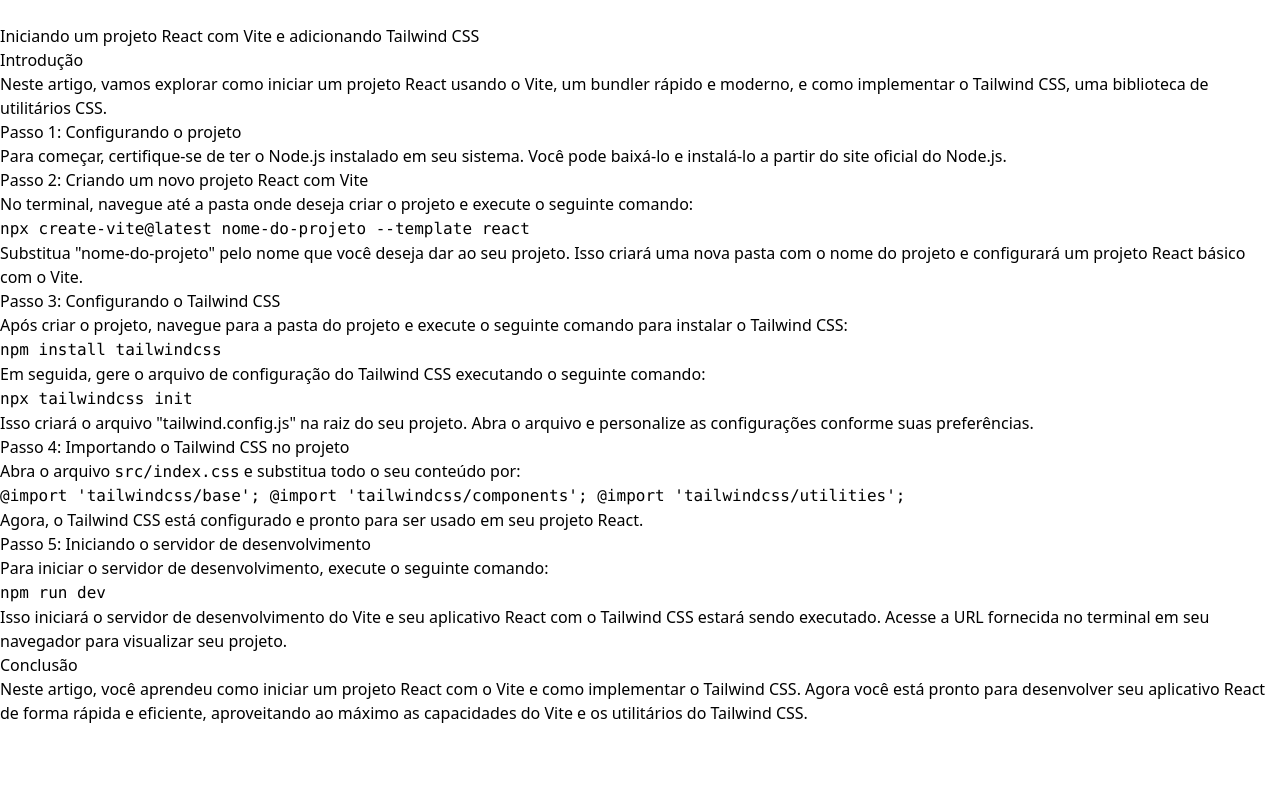
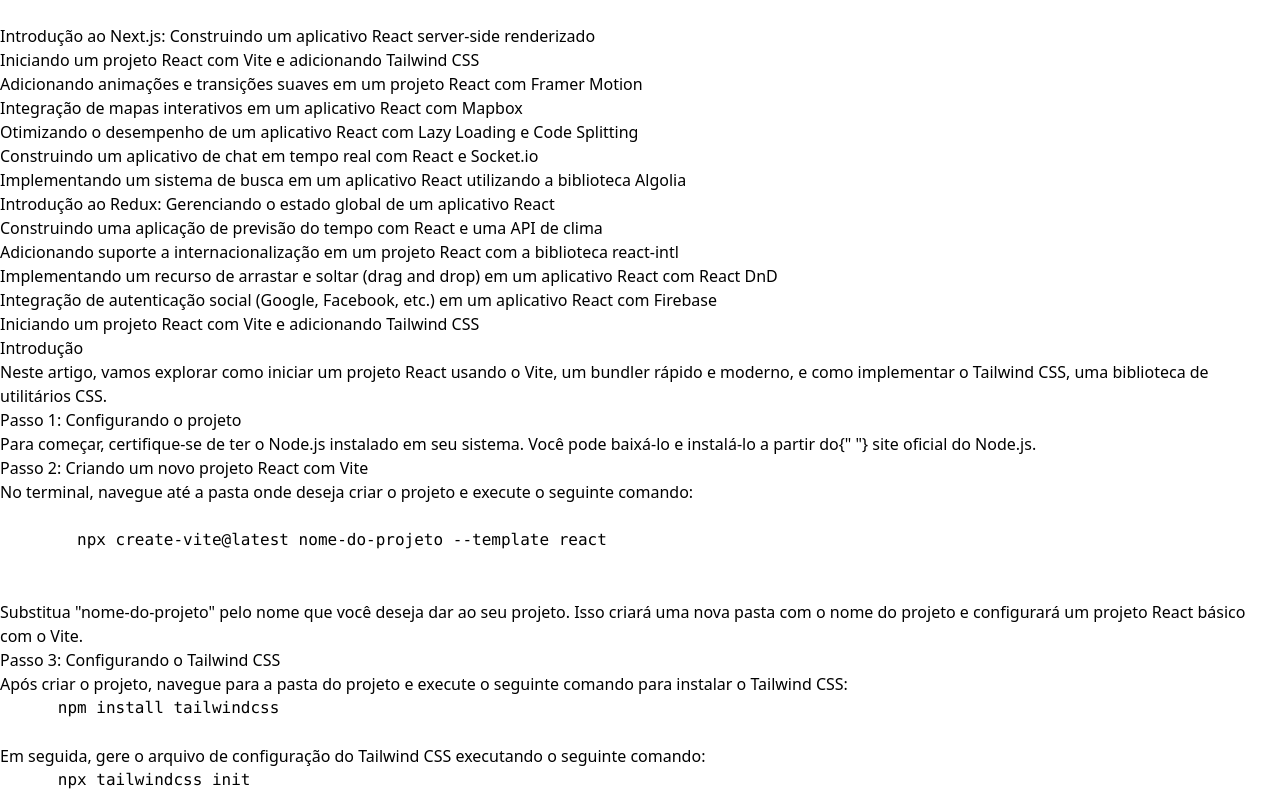
Before and after one commit to refusado/content-editor-reactjs, a React (Vite) app: page / in a window 1280 px wide. Shown: the top 800 px of the page. Built offline with nearby package versions, Linux system fonts and the light colour scheme.

Commit message:
implements tiptap editor

```diff
--- a/package.json
+++ b/package.json
@@ -10,6 +10,9 @@
     "preview": "vite preview"
   },
   "dependencies": {
+    "@tiptap/pm": "^2.0.3",
+    "@tiptap/react": "^2.0.3",
+    "@tiptap/starter-kit": "^2.0.3",
     "react": "^18.2.0",
     "react-dom": "^18.2.0"
   },
--- a/src/App.jsx
+++ b/src/App.jsx
@@ -1,114 +1,68 @@
+import Editor from "./components/Editor";
+
 export default function App() {
+  function getBgGradient() {
+    const gradients = [
+      "bg-gradient-to-r from-rose-900 via-amber-800 to-rose-400",
+      "bg-gradient-to-r from-pink-300 via-purple-300 to-indigo-400",
+      "bg-gradient-to-r from-yellow-200 via-red-500 to-fuchsia-500",
+      "bg-gradient-to-br from-violet-500 to-orange-300",
+      "bg-gradient-to-br from-red-900 via-violet-200 to-orange-500",
+      "bg-gradient-to-br from-sky-400 to-indigo-900"
+    ]
+
+    const min = 0;
+    const max = gradients.length - 1;
+    const randomPos = Math.floor(Math.random() * (max - min + 1) + min);
+
+    return gradients[randomPos];
+  }
+
+  const notes = [
+    "Introdução ao Next.js: Construindo um aplicativo React server-side renderizado",
+    "Iniciando um projeto React com Vite e adicionando Tailwind CSS",
+    "Adicionando animações e transições suaves em um projeto React com Framer Motion",
+    "Integração de mapas interativos em um aplicativo React com Mapbox",
+    "Otimizando o desempenho de um aplicativo React com Lazy Loading e Code Splitting",
+    "Construindo um aplicativo de chat em tempo real com React e Socket.io",
+    "Implementando um sistema de busca em um aplicativo React utilizando a biblioteca Algolia",
+    "Introdução ao Redux: Gerenciando o estado global de um aplicativo React",
+    "Construindo uma aplicação de previsão do tempo com React e uma API de clima",
+    "Adicionando suporte a internacionalização em um projeto React com a biblioteca react-intl",
+    "Implementando um recurso de arrastar e soltar (drag and drop) em um aplicativo React com React DnD",
+    "Integração de autenticação social (Google, Facebook, etc.) em um aplicativo React com Firebase"
+  ];
+  const currentNote = 1;
+
+  const notesListItems = notes.map((name, index) => {
+    const highlightStyles = "hover:underline cursor-pointer text-zinc-800";
+    const defaultStyles = "hover:underline cursor-pointer";
+
+    return (
+      <li key={index} className={index === currentNote ? highlightStyles : defaultStyles}>
+        <a href="#">{name}</a>
+      </li>
+    )
+  });
+
   return (
-    <div className="min-h-screen p-8 text-zinc-900 bg-gradient-to-r from-pink-300 via-purple-300 to-indigo-400">
-      <div className="bg-white max-w-[1400px] min-h-[400px] mx-auto rounded-xl border shadow-md border-black/20 overflow-hidden flex">
-        <aside className="bg-zinc-100 border-r border-r-zinc-100 p-4 w-1/5">
-          <div className="flex gap-2 group">
-            <button className="w-3 h-3 rounded-full bg-zinc-300 group-hover:bg-red-400" />
-            <button className="w-3 h-3 rounded-full bg-zinc-300 group-hover:bg-yellow-400" />
-            <button className="w-3 h-3 rounded-full bg-zinc-300 group-hover:bg-green-400" />
+    <div className={"h-screen text-zinc-900 flex justify-center items-center " + getBgGradient()}>
+      <div className="bg-white w-11/12 max-w-screen-2xl block h-5/6 mx-auto rounded-xl border border-black/20 shadow-md overflow-hidden">
+        <aside className="w-60 lg:w-80 h-5/6 bg-zinc-100 border border-black/10 border-r-zinc-200 rounded-l-xl overflow-y-auto fixed z-20">
+          <div className="p-4 bg-zinc-100 flex gap-2 group w-full sticky top-0 z-30">
+            <button className="w-4 h-4 rounded-full bg-zinc-300 group-hover:bg-red-400" />
+            <button className="w-4 h-4 rounded-full bg-zinc-300 group-hover:bg-yellow-400" />
+            <button className="w-4 h-4 rounded-full bg-zinc-300 group-hover:bg-green-400" />
           </div>
+          <ul className="m-4 space-y-4 text-zinc-500 sticky">
+            { notesListItems }
+          </ul>
         </aside>
-        <main className="p-4 flex-1">
-          <div className="prose w-full max-w-[800px] min-w-none mx-auto mt-16">
-            <h1>Iniciando um projeto React com Vite e adicionando Tailwind CSS</h1>
-
-            <article>
-              <h2>Introdução</h2>
-              <p>
-                Neste artigo, vamos explorar como iniciar um projeto React
-                usando o Vite, um bundler rápido e moderno, e como implementar o
-                Tailwind CSS, uma biblioteca de utilitários CSS.
-              </p>
-
-              <h2>Passo 1: Configurando o projeto</h2>
-              <p>
-                Para começar, certifique-se de ter o Node.js instalado em seu
-                sistema. Você pode baixá-lo e instalá-lo a partir do{" "}
-                <a href="https://nodejs.org">site oficial do Node.js</a>.
-              </p>
-
-              <h2>Passo 2: Criando um novo projeto React com Vite</h2>
-              <p>
-                No terminal, navegue até a pasta onde deseja criar o projeto e
-                execute o seguinte comando:
-              </p>
-
-              <code>
-                npx create-vite@latest nome-do-projeto --template react
-              </code>
-
-              <p>
-                Substitua "nome-do-projeto" pelo nome que você deseja dar ao seu
-                projeto. Isso criará uma nova pasta com o nome do projeto e
-                configurará um projeto React básico com o Vite.
-              </p>
-
-              <h2>Passo 3: Configurando o Tailwind CSS</h2>
-              <p>
-                Após criar o projeto, navegue para a pasta do projeto e execute
-                o seguinte comando para instalar o Tailwind CSS:
-              </p>
-
-              <code>npm install tailwindcss</code>
-
-              <p>
-                Em seguida, gere o arquivo de configuração do Tailwind CSS
-                executando o seguinte comando:
-              </p>
-
-              <code>npx tailwindcss init</code>
-
-              <p>
-                Isso criará o arquivo "tailwind.config.js" na raiz do seu
-                projeto. Abra o arquivo e personalize as configurações conforme
-                suas preferências.
-              </p>
-
-              <h2>Passo 4: Importando o Tailwind CSS no projeto</h2>
-              <p>
-                Abra o arquivo <code>src/index.css</code> e substitua todo o seu
-                conteúdo por:
-              </p>
-
-              <pre className="w-0 min-w-full shadow-sm">
-                <code>
-                  @import 'tailwindcss/base'; @import 'tailwindcss/components';
-                  @import 'tailwindcss/utilities';
-                </code>
-              </pre>
-
-              <p>
-                Agora, o Tailwind CSS está configurado e pronto para ser usado
-                em seu projeto React.
-              </p>
-
-              <h2>Passo 5: Iniciando o servidor de desenvolvimento</h2>
-              <p>
-                Para iniciar o servidor de desenvolvimento, execute o seguinte
-                comando:
-              </p>
-
-              <code>npm run dev</code>
-
-              <p>
-                Isso iniciará o servidor de desenvolvimento do Vite e seu
-                aplicativo React com o Tailwind CSS estará sendo executado.
-                Acesse a URL fornecida no terminal em seu navegador para
-                visualizar seu projeto.
-              </p>
-
-              <h2>Conclusão</h2>
-              <p>
-                Neste artigo, você aprendeu como iniciar um projeto React com o
-                Vite e como implementar o Tailwind CSS. Agora você está pronto
-                para desenvolver seu aplicativo React de forma rápida e
-                eficiente, aproveitando ao máximo as capacidades do Vite e os
-                utilitários do Tailwind CSS.
-              </p>
-            </article>
-          </div>
-        </main>
+        <div className="overflow-y-auto overflow-x-hidden h-full flex sticky pl-60 lg:pl-80">
+          <main className="p-4 flex-1">
+            <Editor></Editor>
+          </main>
+        </div>
       </div>
     </div>
   );
--- /dev/null
+++ b/src/components/Editor.jsx
@@ -0,0 +1,24 @@
+/* eslint-disable react/no-unescaped-entities */
+
+import { useEditor, EditorContent } from "@tiptap/react";
+import StarterKit from "@tiptap/starter-kit";
+import { note } from "./note";
+
+export default function Editor() {
+  const editor = useEditor({
+    extensions: [
+      StarterKit
+    ],
+    content: note,
+    editorProps: {
+      attributes: {
+        class: 'outline-none'
+      }
+    },
+    injectCSS: false
+  });
+
+  return (
+    <EditorContent editor={ editor } className="prose w-full max-w-3xl min-w-none mx-auto mt-16 outline-0" />
+  );
+}
--- /dev/null
+++ b/src/components/note.jsx
@@ -0,0 +1,105 @@
+export const note = `
+  <h1>Iniciando um projeto React com Vite e adicionando Tailwind CSS</h1>
+
+  <article>
+    <h2>Introdução</h2>
+    <p>
+      Neste artigo, vamos explorar como iniciar um projeto React
+      usando o Vite, um bundler rápido e moderno, e como implementar o
+      Tailwind CSS, uma biblioteca de utilitários CSS.
+    </p>
+
+    <h2>Passo 1: Configurando o projeto</h2>
+    <p>
+      Para começar, certifique-se de ter o Node.js instalado em seu
+      sistema. Você pode baixá-lo e instalá-lo a partir do{" "}
+      <a href="https://nodejs.org">site oficial do Node.js</a>.
+    </p>
+
+    <h2>Passo 2: Criando um novo projeto React com Vite</h2>
+    <p>
+      No terminal, navegue até a pasta onde deseja criar o projeto e
+      execute o seguinte comando:
+    </p>
+
+    <pre class="w-0 min-w-full shadow-sm">
+      <code>
+        npx create-vite@latest nome-do-projeto --template react
+      </code>
+    </pre>
+
+    <p>
+      Substitua "nome-do-projeto" pelo nome que você deseja dar ao seu
+      projeto. Isso criará uma nova pasta com o nome do projeto e
+      configurará um projeto React básico com o Vite.
+    </p>
+
+    <h2>Passo 3: Configurando o Tailwind CSS</h2>
+    <p>
+      Após criar o projeto, navegue para a pasta do projeto e execute
+      o seguinte comando para instalar o Tailwind CSS:
+    </p>
+
+    <pre class="w-0 min-w-full shadow-sm">
+      <code>npm install tailwindcss</code>
+    </pre>
+
+    <p>
+      Em seguida, gere o arquivo de configuração do Tailwind CSS
+      executando o seguinte comando:
+    </p>
+
+    <pre class="w-0 min-w-full shadow-sm">
+      <code>npx tailwindcss init</code>
+    </pre>
+
+    <p>
+      Isso criará o arquivo "tailwind.config.js" na raiz do seu
+      projeto. Abra o arquivo e personalize as configurações conforme
+      suas preferências.
+    </p>
+
+    <h2>Passo 4: Importando o Tailwind CSS no projeto</h2>
+    <p>
+      Abra o arquivo <code>src/index.css</code> e substitua todo o seu
+      conteúdo por:
+    </p>
+
+    <pre class="w-0 min-w-full shadow-sm">
+      <code>
+        @import 'tailwindcss/base'; @import 'tailwindcss/components';
+        @import 'tailwindcss/utilities';
+      </code>
+    </pre>
+
+    <p>
+      Agora, o Tailwind CSS está configurado e pronto para ser usado
+      em seu projeto React.
+    </p>
+
+    <h2>Passo 5: Iniciando o servidor de desenvolvimento</h2>
+    <p>
+      Para iniciar o servidor de desenvolvimento, execute o seguinte
+      comando:
+    </p>
+
+    <pre class="w-0 min-w-full shadow-sm">
+      <code>npm run dev</code>
+    </pre>
+
+    <p>
+      Isso iniciará o servidor de desenvolvimento do Vite e seu
+      aplicativo React com o Tailwind CSS estará sendo executado.
+      Acesse a URL fornecida no terminal em seu navegador para
+      visualizar seu projeto.
+    </p>
+
+    <h2>Conclusão</h2>
+    <p>
+      Neste artigo, você aprendeu como iniciar um projeto React com o
+      Vite e como implementar o Tailwind CSS. Agora você está pronto
+      para desenvolver seu aplicativo React de forma rápida e
+      eficiente, aproveitando ao máximo as capacidades do Vite e os
+      utilitários do Tailwind CSS.
+    </p>
+  </article>`;
```
Also changed, not shown: 1 other file (tests, documents, lock files or other folders).
